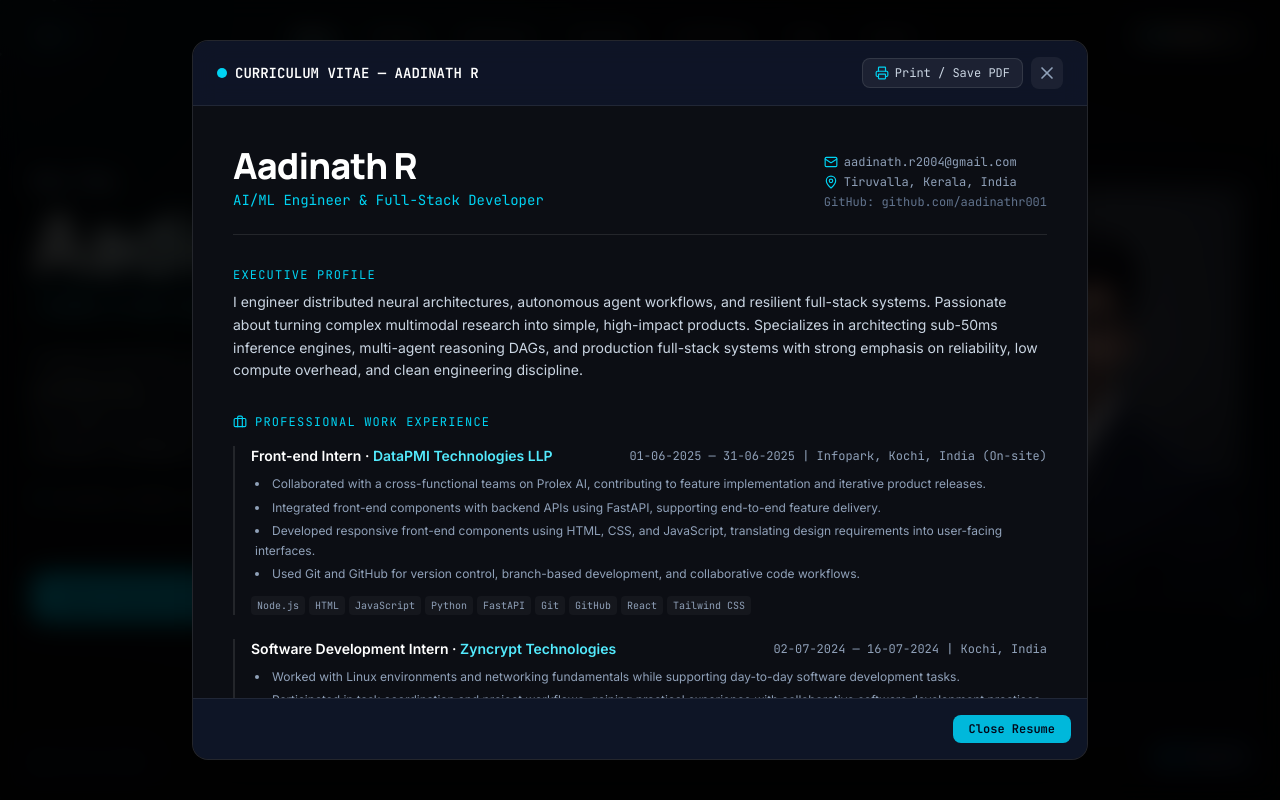
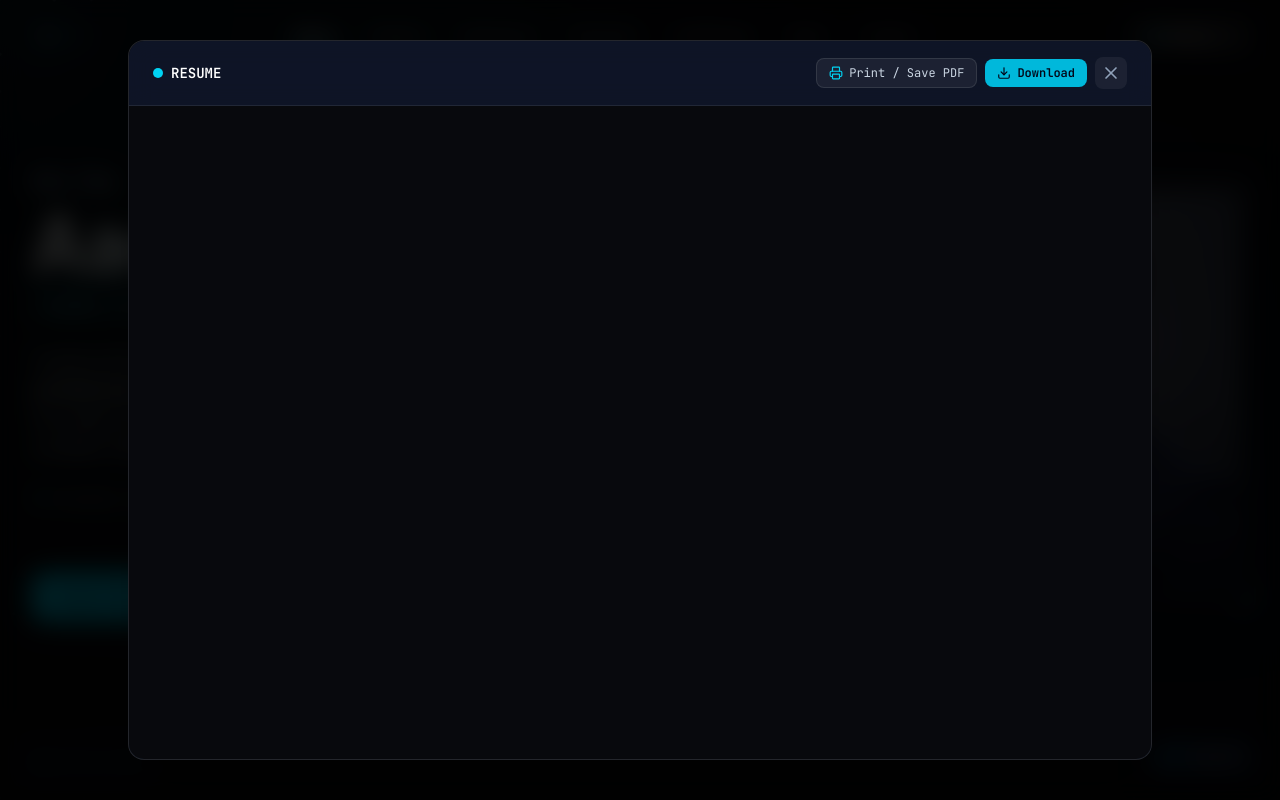
Before and after one commit to aadinathr001/Portfolio-Website-2, a React (Vite) app: page / in a window 1280 px wide. Both pictures are taken after a click on the button "Resume". Shown: the top 800 px of the page. Built offline with nearby package versions, Linux system fonts and the light colour scheme.

Commit message:
fixed sesume section

```diff
--- a/src/components/ResumeModal.tsx
+++ b/src/components/ResumeModal.tsx
@@ -1,23 +1,22 @@
 import React from "react";
-import { X, Printer, Download, Mail, MapPin, ExternalLink, Briefcase, GraduationCap, Award, Code } from "lucide-react";
-import {
-  PORTFOLIO_CONFIG,
-  EXPERIENCE_DATA,
-  EDUCATION_DATA,
-  CERTIFICATES_DATA,
-  PROJECTS_DATA
-} from "../data/portfolioData";
+import { X, Printer, Download } from "lucide-react";
+import resumePdf from "../assets/Aadinath_R_Resume.pdf";
 
 interface ResumeModalProps {
   isOpen: boolean;
   onClose: () => void;
 }
 
-export const ResumeModal: React.FC<ResumeModalProps> = ({ isOpen, onClose }) => {
+export const ResumeModal: React.FC<ResumeModalProps> = ({
+  isOpen,
+  onClose,
+}) => {
   if (!isOpen) return null;
 
   const handlePrint = () => {
-    window.print();
+    // Open the actual PDF in a new tab.
+    // The browser's PDF viewer will provide the Print / Save options.
+    window.open(resumePdf, "_blank");
   };
 
   return (
@@ -25,19 +24,27 @@ export const ResumeModal: React.FC<ResumeModalProps> = ({ isOpen, onClose }) =>
       role="dialog"
       aria-modal="true"
       aria-labelledby="resume-title"
-      className="fixed inset-0 z-50 flex items-center justify-center p-3 sm:p-6 bg-black/85 backdrop-blur-md overflow-y-auto animate-fadeIn"
+      className="fixed inset-0 z-50 flex items-center justify-center p-3 sm:p-6 bg-black/85 backdrop-blur-md overflow-hidden animate-fadeIn"
     >
-      <div className="relative w-full max-w-4xl bg-[#0c0e14] border border-white/10 rounded-2xl shadow-2xl overflow-hidden my-8 max-h-[90vh] flex flex-col">
+      <div className="relative w-full max-w-5xl h-[90vh] bg-[#0c0e14] border border-white/10 rounded-2xl shadow-2xl overflow-hidden flex flex-col">
+
         {/* Modal Top Bar */}
         <div className="flex items-center justify-between px-6 py-4 border-b border-white/[0.08] bg-slate-900/80 backdrop-blur-md shrink-0">
+
           <div className="flex items-center gap-2">
             <span className="w-2.5 h-2.5 rounded-full bg-cyan-400" />
-            <h2 id="resume-title" className="text-sm font-mono font-semibold text-white">
-              CURRICULUM VITAE — {PORTFOLIO_CONFIG.NAME.toUpperCase()}
+
+            <h2
+              id="resume-title"
+              className="text-sm font-mono font-semibold text-white"
+            >
+              RESUME
             </h2>
           </div>
 
           <div className="flex items-center gap-2">
+
+            {/* Print / Save PDF */}
             <button
               onClick={handlePrint}
               className="inline-flex items-center gap-1.5 px-3 py-1.5 rounded-lg bg-white/[0.06] hover:bg-white/[0.12] text-xs font-mono text-slate-300 hover:text-white border border-white/10 transition-colors"
@@ -45,172 +52,38 @@ export const ResumeModal: React.FC<ResumeModalProps> = ({ isOpen, onClose }) =>
               <Printer className="w-3.5 h-3.5 text-cyan-400" />
               <span>Print / Save PDF</span>
             </button>
+
+            {/* Direct Download */}
+            <a
+              href={resumePdf}
+              download="Aadinath_R_Resume.pdf"
+              className="inline-flex items-center gap-1.5 px-3 py-1.5 rounded-lg bg-cyan-500 hover:bg-cyan-400 text-xs font-mono text-slate-950 font-semibold transition-colors"
+            >
+              <Download className="w-3.5 h-3.5" />
+              <span>Download</span>
+            </a>
+
+            {/* Close */}
             <button
               onClick={onClose}
               className="p-1.5 rounded-lg bg-white/[0.06] hover:bg-white/[0.12] text-slate-400 hover:text-white transition-colors"
-              aria-label="Close resume modal"
+              aria-label="Close resume"
             >
               <X className="w-5 h-5" />
             </button>
+
           </div>
         </div>
 
-        {/* Scrollable Printable Document Body */}
-        <div className="overflow-y-auto p-6 sm:p-10 space-y-8 font-sans text-slate-200">
-          {/* Resume Header */}
-          <div className="border-b border-white/10 pb-6 flex flex-col sm:flex-row sm:items-end justify-between gap-4">
-            <div>
-              <h1 className="text-3xl sm:text-4xl font-['Manrope'] font-extrabold text-white tracking-tight">
-                {PORTFOLIO_CONFIG.NAME}
-              </h1>
-              <div className="text-sm font-mono text-cyan-400 mt-1">
-
-                {PORTFOLIO_CONFIG.ROLE}
-              </div>
-            </div>
-
-            <div className="text-xs font-mono text-slate-400 space-y-1">
-              <div className="flex items-center gap-1.5">
-                <Mail className="w-3.5 h-3.5 text-cyan-400" />
-                <span>{PORTFOLIO_CONFIG.EMAIL}</span>
-              </div>
-              <div className="flex items-center gap-1.5">
-                <MapPin className="w-3.5 h-3.5 text-cyan-400" />
-                <span>{PORTFOLIO_CONFIG.LOCATION}</span>
-              </div>
-              <div className="text-slate-500">
-                GitHub: {PORTFOLIO_CONFIG.GITHUB.replace("https://", "")}
-              </div>
-            </div>
-          </div>
-
-          {/* Executive Summary */}
-          <div>
-            <div className="text-xs font-mono uppercase tracking-widest text-cyan-400 mb-2">
-              EXECUTIVE PROFILE
-            </div>
-            <p className="text-xs sm:text-sm text-slate-300 leading-relaxed font-normal">
-              {PORTFOLIO_CONFIG.SHORT_INTRO} Specializes in architecting sub-50ms inference engines, multi-agent reasoning DAGs, and production full-stack systems with strong emphasis on reliability, low compute overhead, and clean engineering discipline.
-            </p>
-          </div>
-
-          {/* Experience */}
-          <div>
-            <div className="text-xs font-mono uppercase tracking-widest text-cyan-400 mb-4 flex items-center gap-2">
-              <Briefcase className="w-3.5 h-3.5" />
-              <span>PROFESSIONAL WORK EXPERIENCE</span>
-            </div>
-            <div className="space-y-6">
-              {EXPERIENCE_DATA.map((exp, idx) => (
-                <div key={idx} className="border-l-2 border-white/10 pl-4 space-y-2">
-                  <div className="flex flex-col sm:flex-row sm:items-center justify-between gap-1">
-                    <div className="font-semibold text-white text-sm">
-                      {exp.role} · <span className="text-cyan-300">{exp.company}</span>
-                    </div>
-                    <div className="text-xs font-mono text-slate-400">
-                      {exp.period} | {exp.location}
-                    </div>
-                  </div>
-                  <p className="text-xs text-slate-300 leading-relaxed">
-                    {exp.description}
-                  </p>
-                  <ul className="list-disc list-inside text-xs text-slate-400 space-y-1 pl-1">
-                    {exp.highlights.map((h, hIdx) => (
-                      <li key={hIdx} className="leading-relaxed">
-                        {h}
-                      </li>
-                    ))}
-                  </ul>
-                  <div className="flex flex-wrap gap-1 pt-1">
-                    {exp.technologies.map((t) => (
-                      <span
-                        key={t}
-                        className="px-1.5 py-0.5 text-[10px] font-mono rounded bg-white/[0.04] text-slate-400"
-                      >
-                        {t}
-                      </span>
-                    ))}
-                  </div>
-                </div>
-              ))}
-            </div>
-          </div>
-
-          {/* Education */}
-          <div>
-            <div className="text-xs font-mono uppercase tracking-widest text-cyan-400 mb-4 flex items-center gap-2">
-              <GraduationCap className="w-3.5 h-3.5" />
-              <span>EDUCATION & ACADEMICS</span>
-            </div>
-            <div className="space-y-4">
-              {EDUCATION_DATA.map((edu, idx) => (
-                <div key={idx} className="border-l-2 border-white/10 pl-4 space-y-1.5">
-                  <div className="flex flex-col sm:flex-row sm:items-center justify-between gap-1">
-                    <div className="font-semibold text-white text-sm">
-                      {edu.degree} — <span className="text-cyan-300">{edu.institution}</span>
-                    </div>
-                    <div className="text-xs font-mono text-slate-400">
-                      {edu.period} {edu.grade ? `| ${edu.grade}` : ""}
-                    </div>
-                  </div>
-                  <p className="text-xs text-slate-400">
-                    {edu.description}
-                  </p>
-                </div>
-              ))}
-            </div>
-          </div>
-
-          {/* Selected Projects */}
-          <div>
-            <div className="text-xs font-mono uppercase tracking-widest text-cyan-400 mb-4 flex items-center gap-2">
-              <Code className="w-3.5 h-3.5" />
-              <span>KEY PROJECTS & RESEARCH</span>
-            </div>
-            <div className="grid grid-cols-1 sm:grid-cols-2 gap-4">
-              {PROJECTS_DATA.slice(0, 4).map((proj) => (
-                <div key={proj.id} className="p-3.5 rounded-xl bg-white/[0.02] border border-white/[0.06]">
-                  <div className="font-semibold text-white text-xs mb-1">
-                    {proj.title}
-                  </div>
-                  <p className="text-[11px] text-slate-400 mb-2">
-                    {proj.description}
-                  </p>
-                  <div className="text-[10px] font-mono text-emerald-400">
-                    Impact: {proj.impact}
-                  </div>
-                </div>
-              ))}
-            </div>
-          </div>
-
-          {/* Certifications */}
-          <div>
-            <div className="text-xs font-mono uppercase tracking-widest text-cyan-400 mb-3 flex items-center gap-2">
-              <Award className="w-3.5 h-3.5" />
-              <span>LICENSES & CERTIFICATIONS</span>
-            </div>
-            <div className="grid grid-cols-1 sm:grid-cols-2 gap-2 text-xs">
-              {CERTIFICATES_DATA.map((c) => (
-                <div key={c.id} className="text-slate-300">
-                  <span className="font-medium text-white">{c.title}</span> —{" "}
-                  <span className="text-slate-500 font-mono">({c.issuer}, {c.date})</span>
-                </div>
-              ))}
-            </div>
-          </div>
+        {/* PDF Viewer */}
+        <div className="flex-1 bg-slate-800">
+          <iframe
+            src={resumePdf}
+            title="Resume PDF"
+            className="w-full h-full border-0"
+          />
         </div>
 
-        {/* Modal Footer */}
-        <div className="p-4 border-t border-white/[0.08] bg-slate-900/80 flex items-center justify-between text-xs font-mono text-slate-400 shrink-0">
-          <span>{PORTFOLIO_CONFIG.STATUS}</span>
-          <button
-            onClick={onClose}
-            className="px-4 py-1.5 rounded-lg bg-cyan-500 hover:bg-cyan-400 text-slate-950 font-semibold transition-colors"
-          >
-            Close Resume
-          </button>
-        </div>
       </div>
     </div>
   );
```
Also changed, not shown: 1 other file (tests, documents, lock files or other folders).
